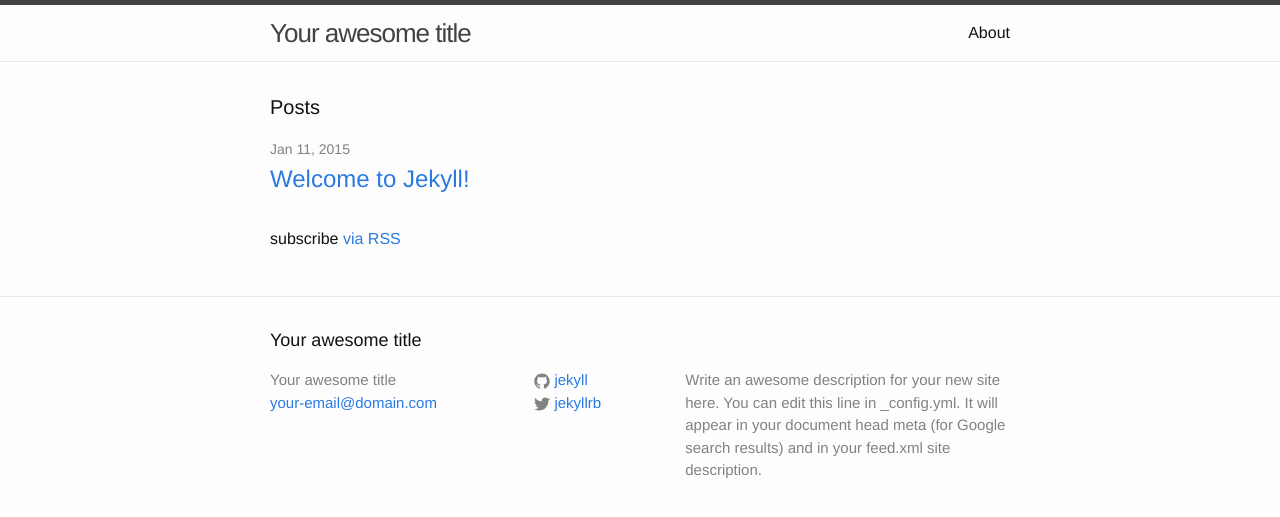
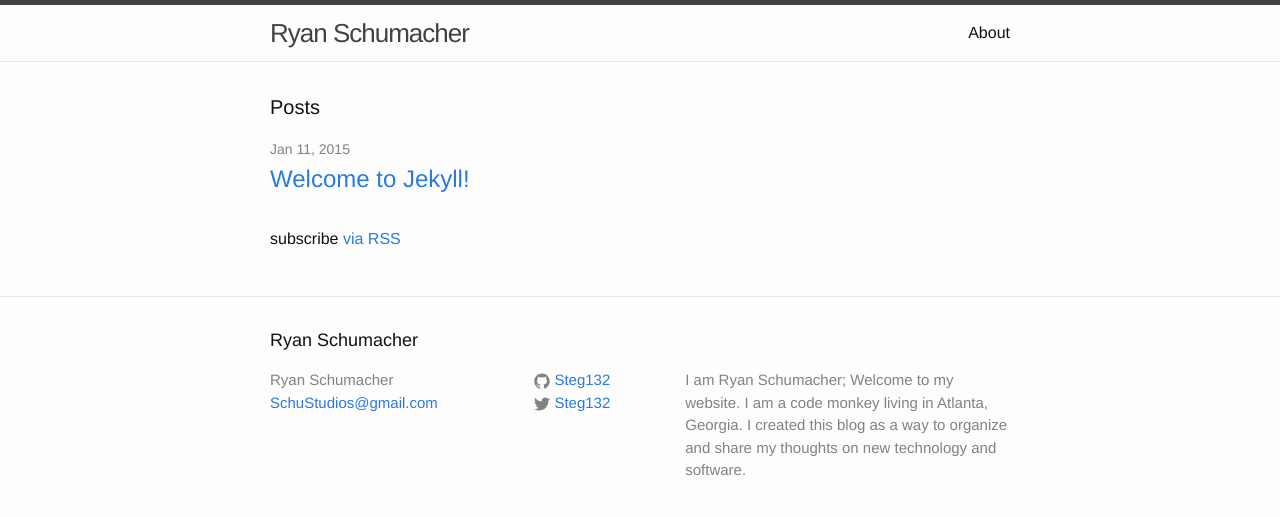
Before and after one commit to schustudios/schustudios.github.io, a Jekyll site: the page built from index.html, in a window 1280 px wide. Shown: the top 517 px of the page. Built offline with Jekyll 4.4.1, drawn with Linux system fonts in a browser that asks for light colours.

Commit message:
Updating site config

```diff
--- a/_config.yml
+++ b/_config.yml
@@ -1,14 +1,15 @@
 # Site settings
-title: Your awesome title
-email: your-email@domain.com
+title: Ryan Schumacher
+email: SchuStudios@gmail.com
 description: > # this means to ignore newlines until "baseurl:"
-  Write an awesome description for your new site here. You can edit this
-  line in _config.yml. It will appear in your document head meta (for
-  Google search results) and in your feed.xml site description.
+  I am Ryan Schumacher; Welcome to my website. I am a code monkey living in
+  Atlanta, Georgia. I created this blog as a way to organize and share my
+  thoughts on new technology and software.
 baseurl: "" # the subpath of your site, e.g. /blog/
-url: "http://yourdomain.com" # the base hostname & protocol for your site
-twitter_username: jekyllrb
-github_username:  jekyll
+url: "http://schustudios.github.io" # the base hostname & protocol for your site
+twitter_username: Steg132
+github_username:  Steg132
+permalink: /blog/:title
 
 # Build settings
 markdown: kramdown
```
